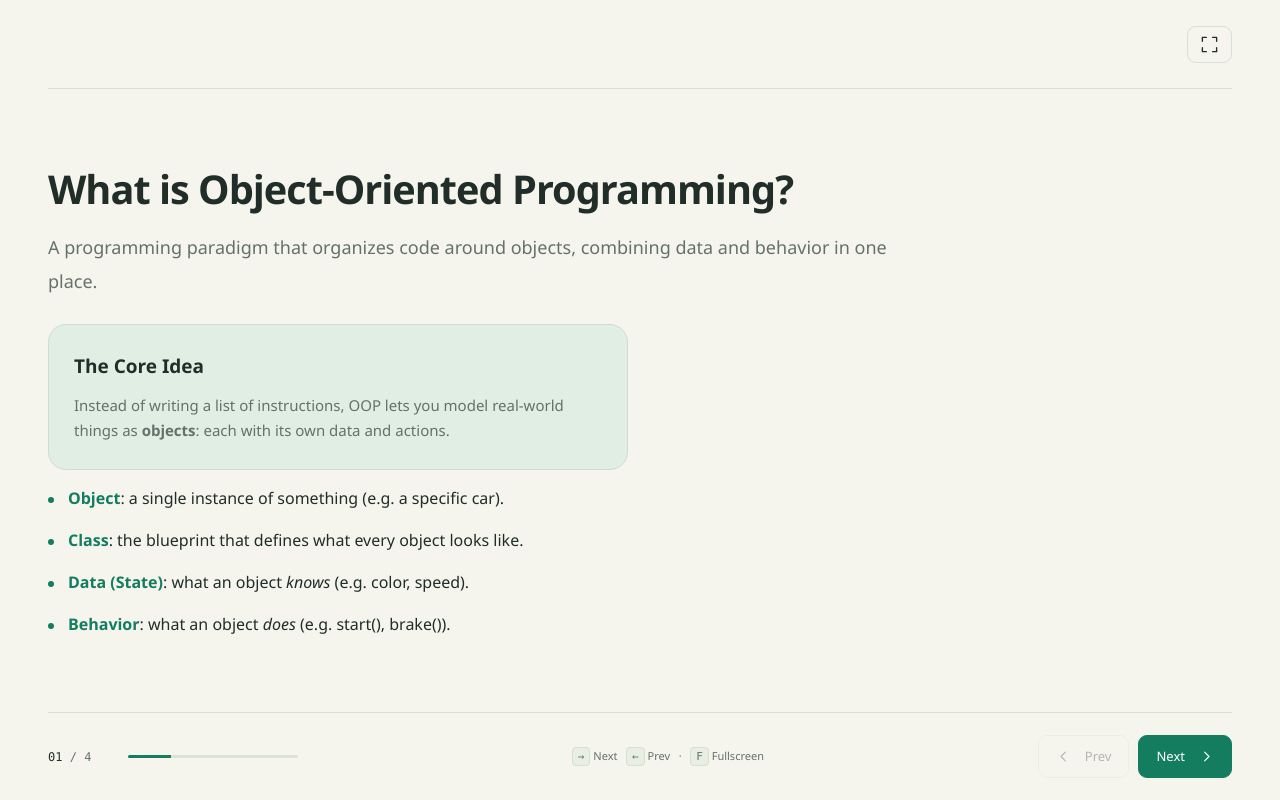
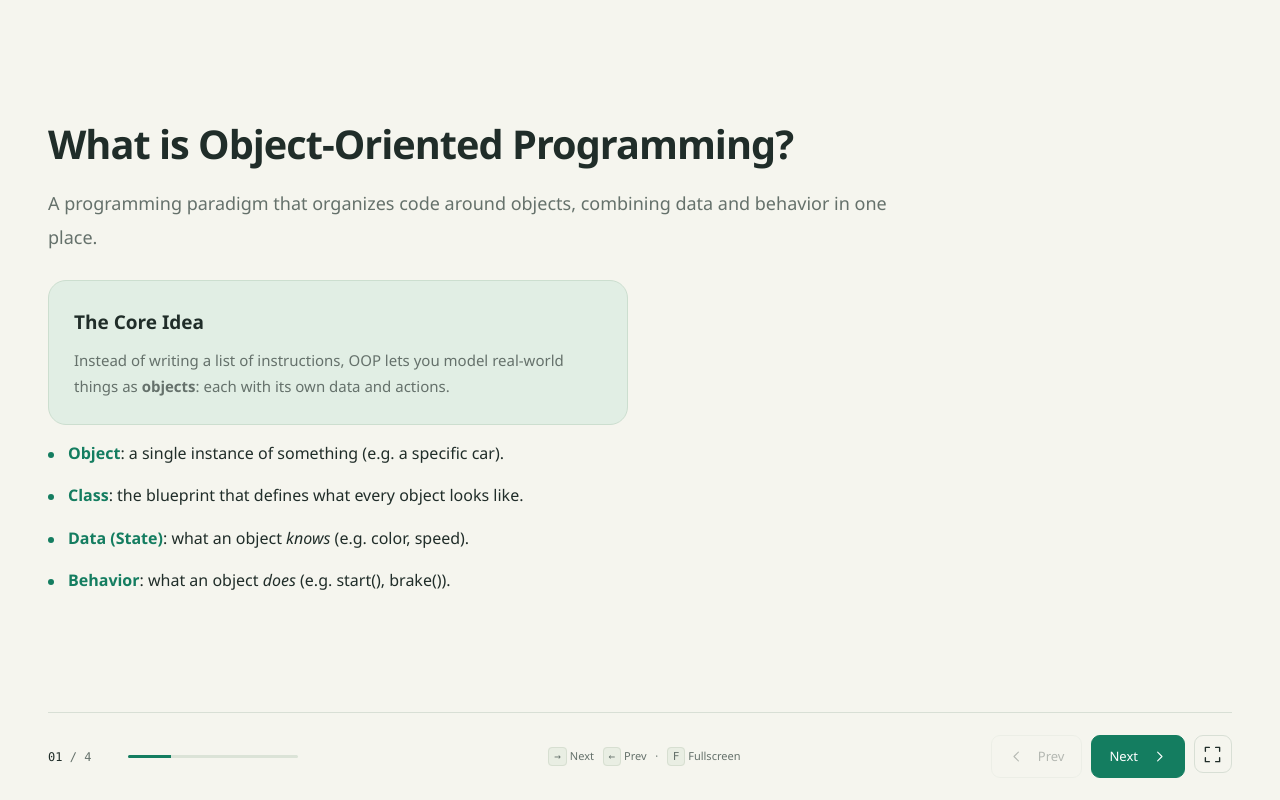
Before and after one commit to laeth0/C-HandsOn_OOP, a plain HTML site: page index.html in a window 1280 px wide. Drawn offline with Linux system fonts and the light colour scheme.

Commit message:
refactor: move fullscreen button to navigation bar and update layout styles and slide content

```diff
--- a/index.html
+++ b/index.html
@@ -10,18 +10,17 @@
 </head>
 <body>
   <div class="app">
-    <header class="topbar">
-      <div class="top-actions">
-        <button class="tool" id="fullscreen-button" aria-label="Fullscreen" title="Fullscreen (F)"><svg viewBox="0 0 24 24" aria-hidden="true"><path d="M8 3H3v5m13-5h5v5M3 16v5h5m13-5v5h-5"/></svg></button>
-      </div>
-    </header>
     <div class="workspace">
       <main class="stage" id="slides" aria-label="Object-Oriented Programming Slides"></main>
     </div>
     <footer class="footer">
       <div class="footer-start"><div class="counter" id="counter"></div><div class="progress" role="progressbar" aria-label="Deck progress" aria-valuemin="1" id="progress"><div class="progress-fill" id="progress-fill"></div></div></div>
       <div class="footer-shortcuts"><kbd>→</kbd> Next &nbsp; <kbd>←</kbd> Prev &nbsp; · &nbsp; <kbd>F</kbd> Fullscreen</div>
-      <nav class="navigation" aria-label="Slide navigation"><button class="nav-button" id="previous" aria-label="Previous slide"><svg viewBox="0 0 24 24" aria-hidden="true"><path d="m15 5-7 7 7 7"/></svg>Prev</button><button class="nav-button primary" id="next" aria-label="Next slide">Next<svg viewBox="0 0 24 24" aria-hidden="true"><path d="m9 5 7 7-7 7"/></svg></button></nav>
+      <nav class="navigation" aria-label="Slide navigation">
+        <button class="nav-button" id="previous" aria-label="Previous slide"><svg viewBox="0 0 24 24" aria-hidden="true"><path d="m15 5-7 7 7 7"/></svg>Prev</button>
+        <button class="nav-button primary" id="next" aria-label="Next slide">Next<svg viewBox="0 0 24 24" aria-hidden="true"><path d="m9 5 7 7-7 7"/></svg></button>
+        <button class="tool" id="fullscreen-button" aria-label="Fullscreen" title="Fullscreen (F)"><svg viewBox="0 0 24 24" aria-hidden="true"><path d="M8 3H3v5m13-5h5v5M3 16v5h5m13-5v5h-5"/></svg></button>
+      </nav>
     </footer>
   </div>
   <div id="announcement" class="sr-only" aria-live="polite" aria-atomic="true"></div>
--- a/main.css
+++ b/main.css
@@ -142,7 +142,7 @@ button svg {
   display: grid;
   grid-template-columns: minmax(0,1fr);
   direction: ltr;
-  min-height: calc(100dvh - 177px);
+  min-height: calc(100dvh - 88px);
 }
 
 .stage {
@@ -702,6 +702,16 @@ kbd {
 
 .nav-button svg {
   width: 15px;
+}
+
+.navigation .tool {
+  height: 38px;
+  width: 38px;
+  padding: 0;
+  display: flex;
+  align-items: center;
+  justify-content: center;
+  cursor: pointer;
 }
 
 .live-label {
--- a/main.js
+++ b/main.js
@@ -163,7 +163,7 @@ Carol (GPA: 3.7)`,
 
   // ─── Slide 4: Objects as Function Parameters ─────────────────
   {
-    title: 'Objects as Function Parameters (Pass by Value)',
+    title: 'Objects as Function Parameters',
     chapter: 2,
     subtitle: 'Passing an object to a function by value creates an independent copy; the original object in main() is never modified.',
     body: `<div class="grid">
@@ -211,10 +211,6 @@ int main() {
 `Inside function: Modified (4)
 Inside main:     Alice (3.5)`,
           'C++ · Pass by Value'
-        )}
-        ${quiz(
-          'Why did alice.gpa remain 3.5 after calling tryToModify(alice)?',
-          'Because alice was passed by value! The function received its own local copy. Modifying s.gpa inside tryToModify() only updated that copy, while the original alice object in main() remained untouched.'
         )}
       </div>
     </div>`
```
